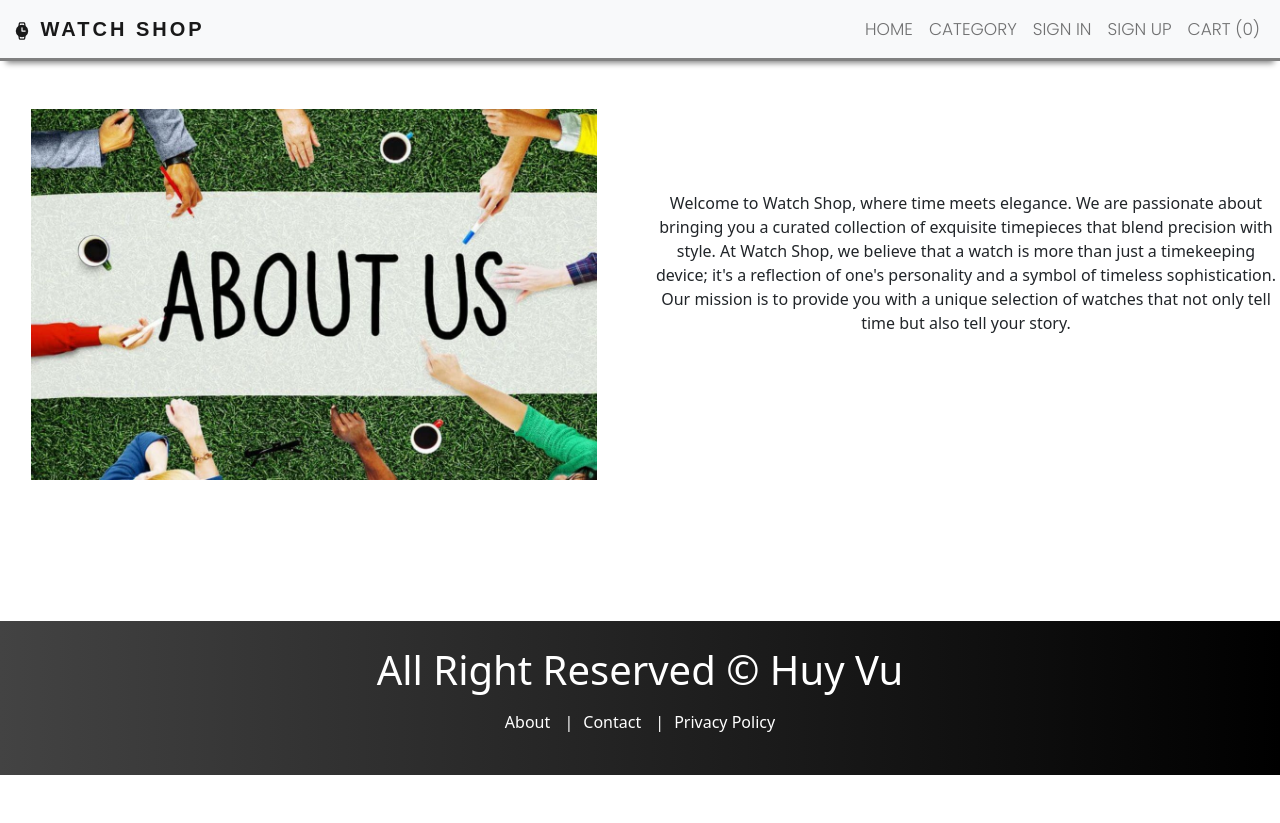
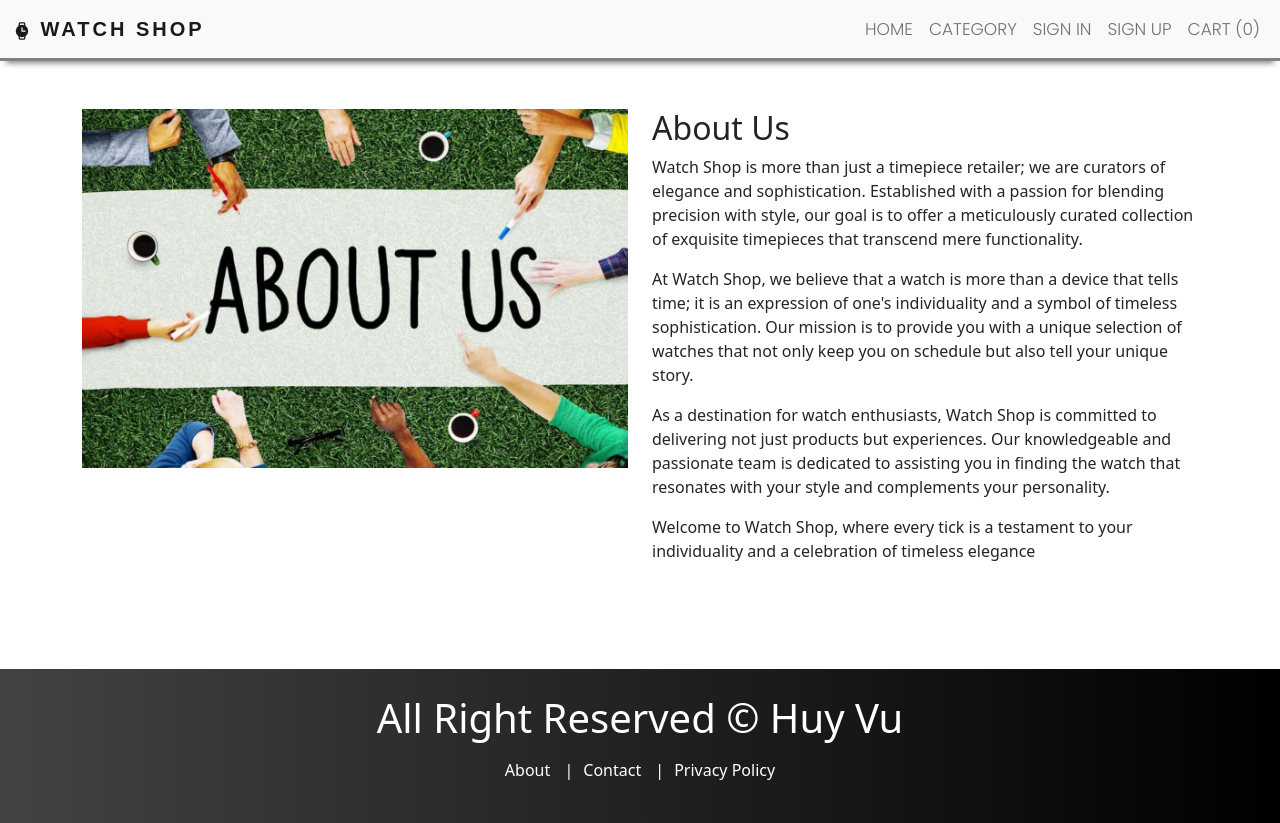
Before and after one commit to hahuyvu975/watch-shop, a React (Create React App) app in the folder client/: page /about in a window 1280 px wide. Before the commit the page ends 800 px from the top, so only its background shows below. Built offline with nearby package versions, Linux system fonts and the light colour scheme; the HTML template or start-up script is replaced by a standard one.

Commit message:
fix UI page about

```diff
--- a/client/src/pages/About.js
+++ b/client/src/pages/About.js
@@ -4,23 +4,30 @@ import Layout from '../components/Layout/Layout'
 const About = () => {
   return (
     <Layout>
-      <div className='row aboutus'>
-        <div className='col-md-6 mt-5 d-flex align-items-center'>
-          <img
-            src='/images/aboutus.jpeg'
-            alt='aboutus'
-            style={{ width: "90%", margin: "auto"}}
-          />
-        </div>
-        <div className='col-md-6 d-flex align-items-center'>
-
-          <p className='text-center'>
-            Welcome to Watch Shop, where time meets elegance. We are passionate about bringing you a curated collection of exquisite timepieces that blend precision with style.
-
-            At Watch Shop, we believe that a watch is more than just a timekeeping device; it's a reflection of one's personality and a symbol of timeless sophistication. Our mission is to provide you with a unique selection of watches that not only tell time but also tell your story.
-          </p>
-
-
+      <div className="container mt-5">
+        <div className="row">
+          <div className="col-md-6 order-md-1">
+            <img
+              src="/images/aboutus.jpeg"
+              alt="About Us"
+              className="img-fluid"
+            />
+          </div>
+          <div className="col-md-6 order-md-2">
+            <h2>About Us</h2>
+            <p>
+              Watch Shop is more than just a timepiece retailer; we are curators of elegance and sophistication. Established with a passion for blending precision with style, our goal is to offer a meticulously curated collection of exquisite timepieces that transcend mere functionality.
+            </p>
+            <p>
+              At Watch Shop, we believe that a watch is more than a device that tells time; it is an expression of one's individuality and a symbol of timeless sophistication. Our mission is to provide you with a unique selection of watches that not only keep you on schedule but also tell your unique story.
+            </p>
+            <p>
+              As a destination for watch enthusiasts, Watch Shop is committed to delivering not just products but experiences. Our knowledgeable and passionate team is dedicated to assisting you in finding the watch that resonates with your style and complements your personality.
+            </p>
+            <p>
+              Welcome to Watch Shop, where every tick is a testament to your individuality and a celebration of timeless elegance
+            </p>
+          </div>
         </div>
       </div>
     </Layout>
```
